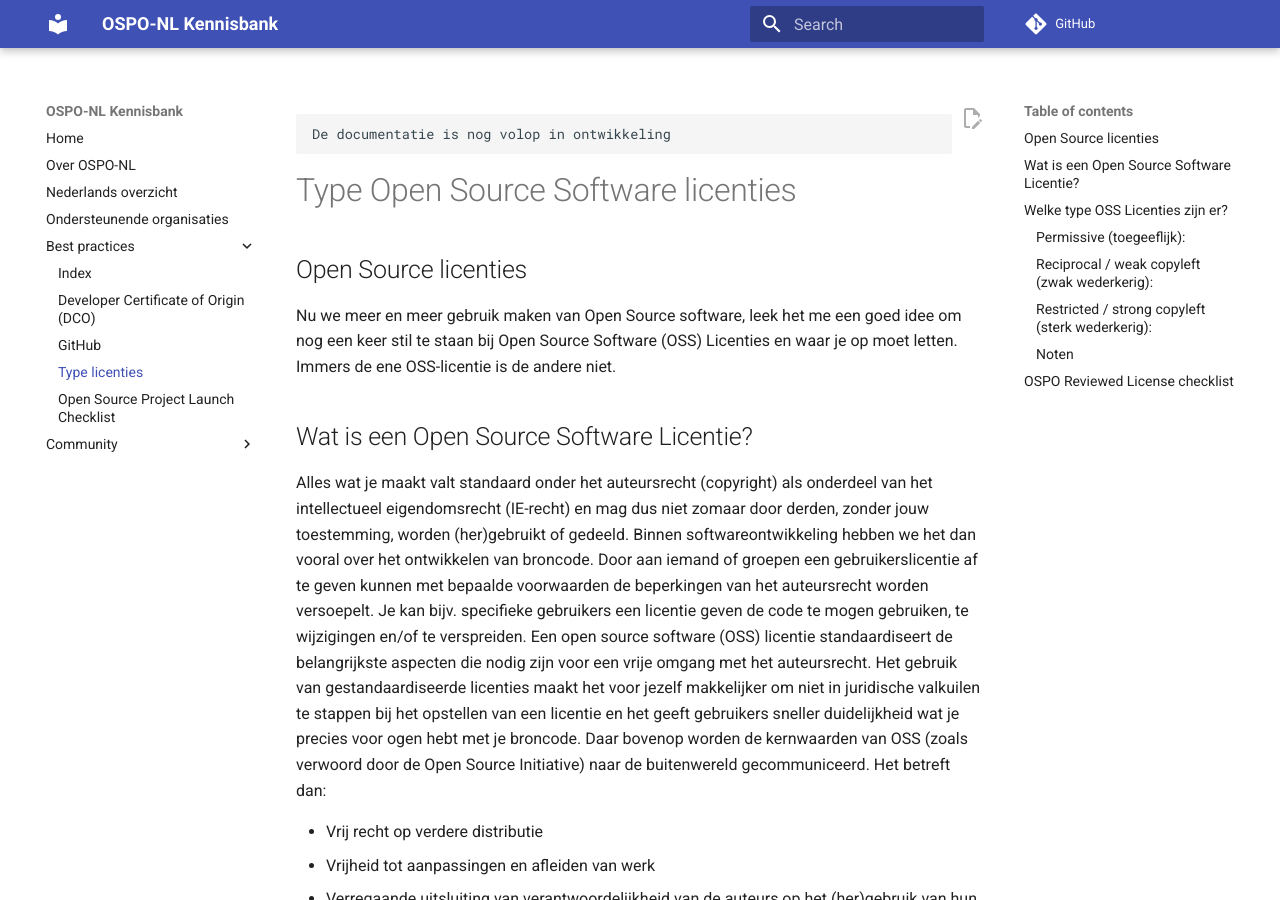
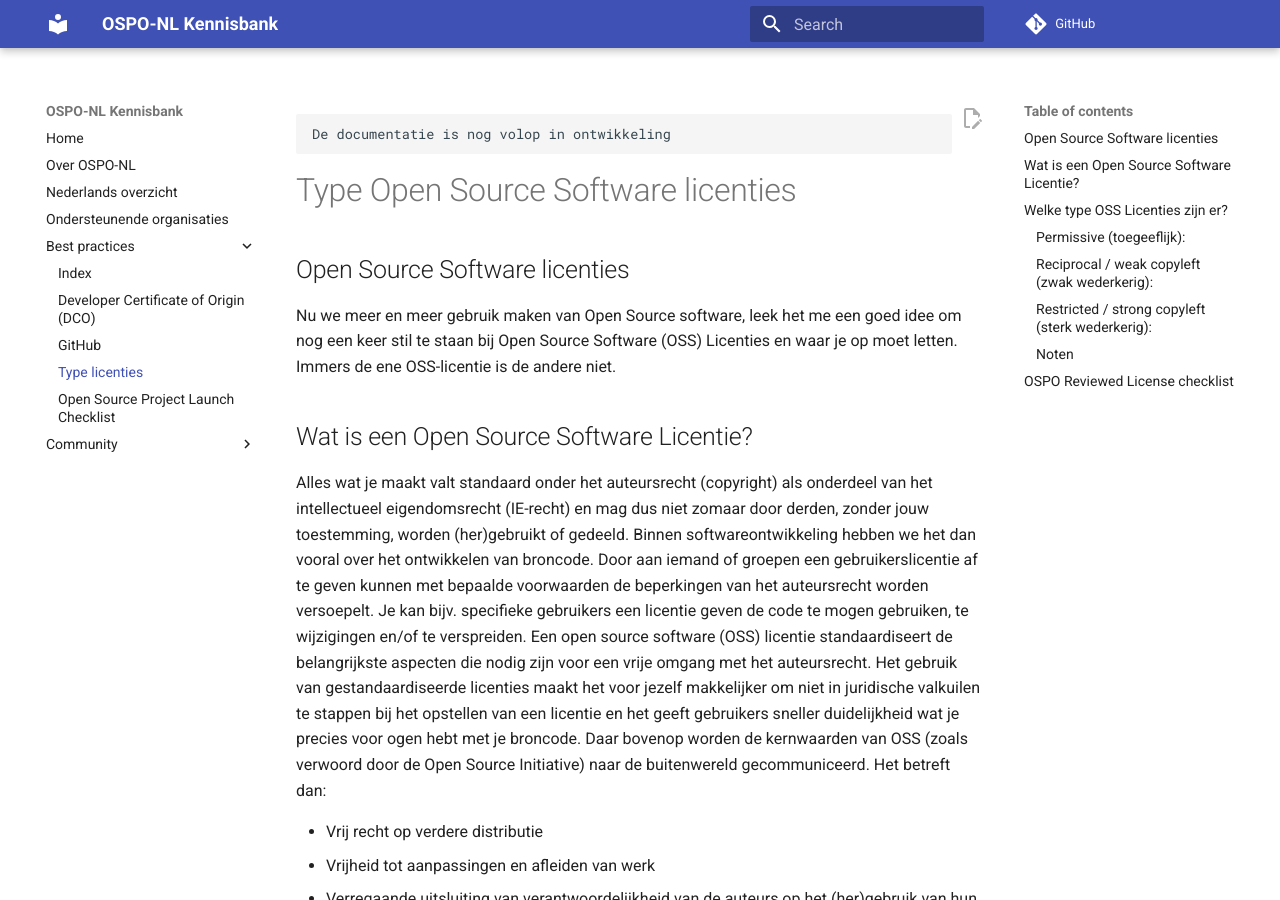
Before and after one commit to ospo-nl/kennisbank, an MkDocs documentation site: the page built from docs/Best practices/Type licenties.md, in a window 1280 px wide and 900 px high. Built offline with MkDocs 1.6.1 and Material for MkDocs 9.7.7, drawn with Linux system fonts in a browser that asks for light colours; comment, search, counter and statistics services are not loaded.

Commit message:
Update docs/Best practices/Type licenties.md
Signed-off-by: Jonas van den Bogaard <3628277+Jonasvdbo@users.noreply.github.com>

```diff
--- a/docs/Best practices/Type licenties.md
+++ b/docs/Best practices/Type licenties.md
@@ -4,7 +4,8 @@ De documentatie is nog volop in ontwikkeling
 # Type Open Source Software licenties
 
 
-## Open Source licenties
+## Open Source Software licenties
+
 
 Nu we meer en meer gebruik maken van Open Source software, leek het me een goed idee om nog een keer stil te staan bij
 Open Source Software (OSS) Licenties en waar je op moet letten. Immers de ene OSS-licentie is de andere niet.
```
